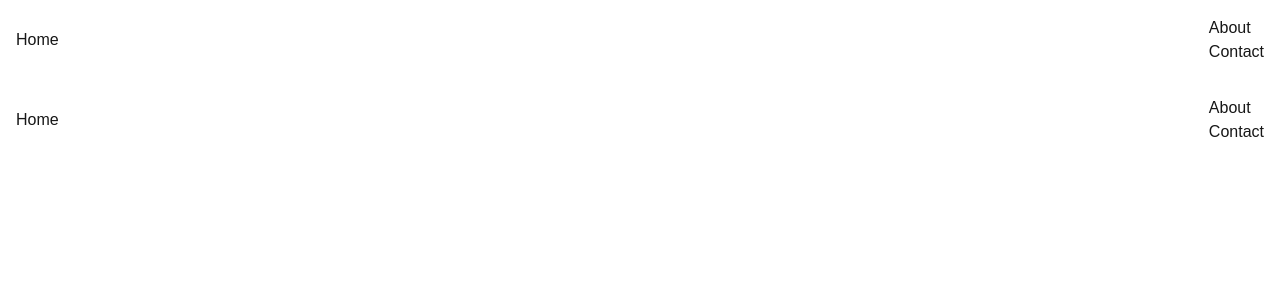
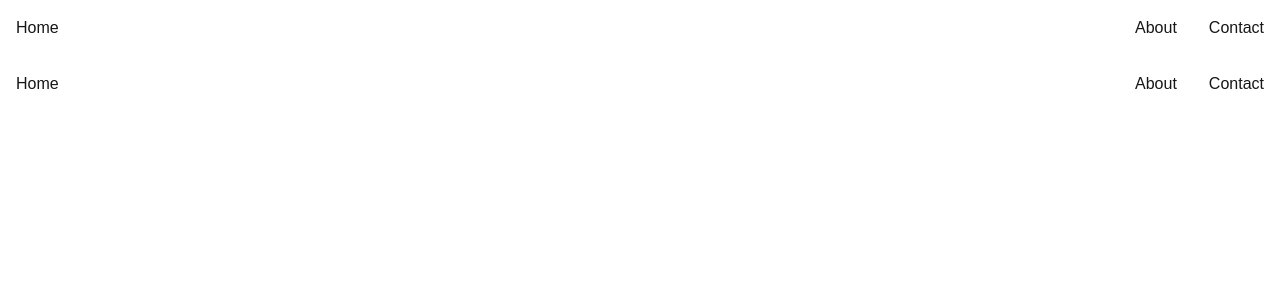
Before and after one commit to August36/lemonade-next, a Next.js app: page /nav in a window 1280 px wide. Shown: the top 300 px of the page. Built offline with nearby package versions, Linux system fonts and the light colour scheme.

Commit message:
nav style

```diff
--- a/app/nav/page.tsx
+++ b/app/nav/page.tsx
@@ -5,7 +5,7 @@
     <nav className="flex flex-col items-center justify-center gap-4 p-4 text-center sm:flex-row sm:justify-between sm:text-left">
       <Link href="/">Home</Link>
 
-      <ul>
+      <ul className="flex flex-col items-center justify-center gap-4 sm:flex-row sm:gap-8">
         <li><Link href="/about">About</Link></li>
         <li><Link href="/contact">Contact</Link></li>
       </ul>
```
